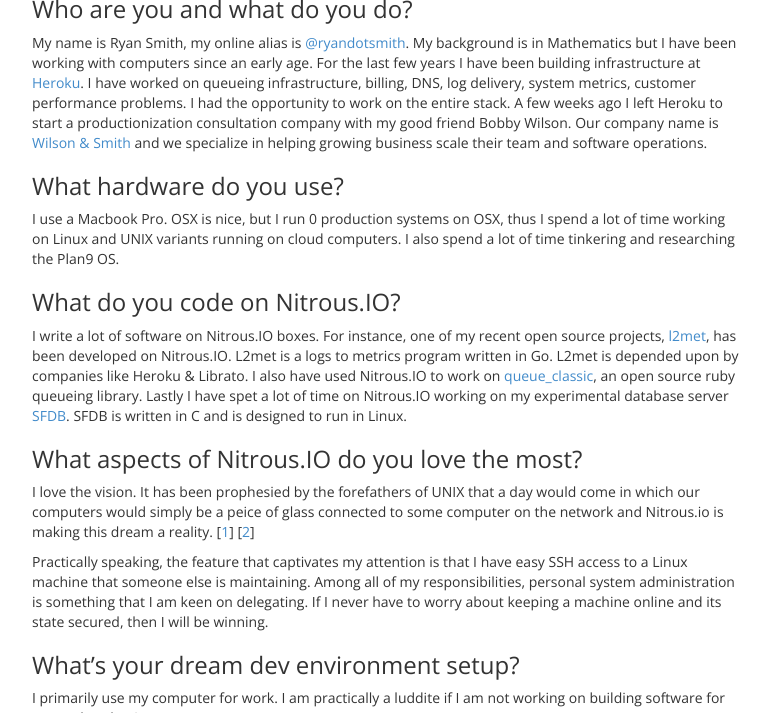
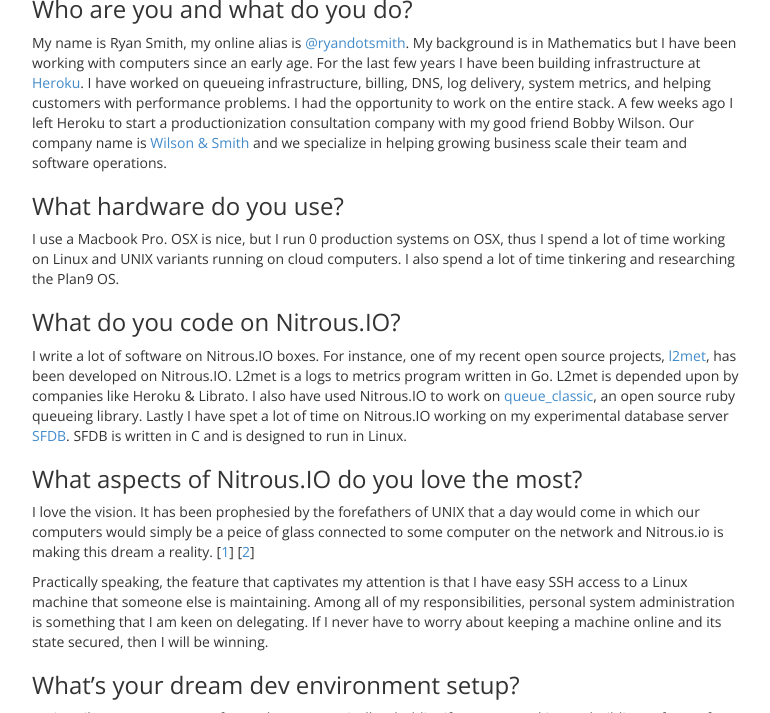
Before and after one commit to koheishingai/blog, a Jekyll site: the page built from _posts/2013-08-12-nitrous-io-stories-ryan-smith-and-heroku-wilson-smith.md, in a window 1280 px wide and 900 px high, scrolled down 349 px, cut to the strip 187-900 px from the top of the window. Shown: the whole strip, without its empty margins (252-1022 px from the left). Built offline with Jekyll 4.4.1, drawn with Linux system fonts in a browser that asks for light colours; nearby versions of some CDN libraries; library files that are not in the unit come from our copies; Markdown is read by kramdown in place of the engine named in the settings; comment, search, counter and statistics services are not loaded.

Commit message:
Oxford comma

```diff
--- a/_posts/2013-08-12-nitrous-io-stories-ryan-smith-and-heroku-wilson-smith.md
+++ b/_posts/2013-08-12-nitrous-io-stories-ryan-smith-and-heroku-wilson-smith.md
@@ -7,7 +7,7 @@
 
 ### Who are you and what do you do?
 
-My name is Ryan Smith, my online alias is [@ryandotsmith](https://twitter.com/ryandotsmith). My background is in Mathematics but I have been working with computers since an early age. For the last few years I have been building infrastructure at [Heroku](http://heroku.com). I have worked on queueing infrastructure, billing, DNS, log delivery, system metrics, customer performance problems. I had the opportunity to work on the entire stack. A few weeks ago I left Heroku to start a productionization consultation company with my good friend Bobby Wilson. Our company name is [Wilson & Smith](http://wilsonandsmith.com) and we specialize in helping growing business scale their team and software operations.
+My name is Ryan Smith, my online alias is [@ryandotsmith](https://twitter.com/ryandotsmith). My background is in Mathematics but I have been working with computers since an early age. For the last few years I have been building infrastructure at [Heroku](http://heroku.com). I have worked on queueing infrastructure, billing, DNS, log delivery, system metrics, and helping customers with performance problems. I had the opportunity to work on the entire stack. A few weeks ago I left Heroku to start a productionization consultation company with my good friend Bobby Wilson. Our company name is [Wilson & Smith](http://wilsonandsmith.com) and we specialize in helping growing business scale their team and software operations.
 
 ### What hardware do you use?
 
```
